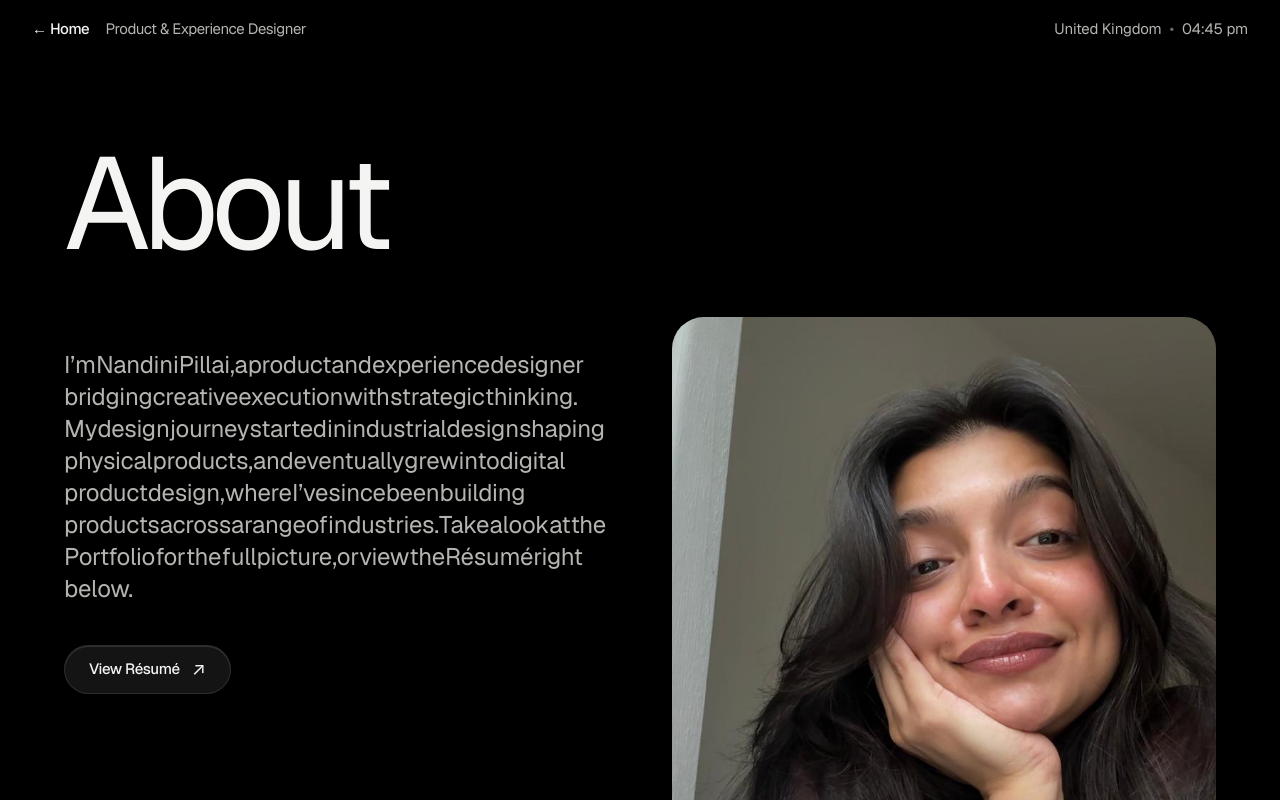
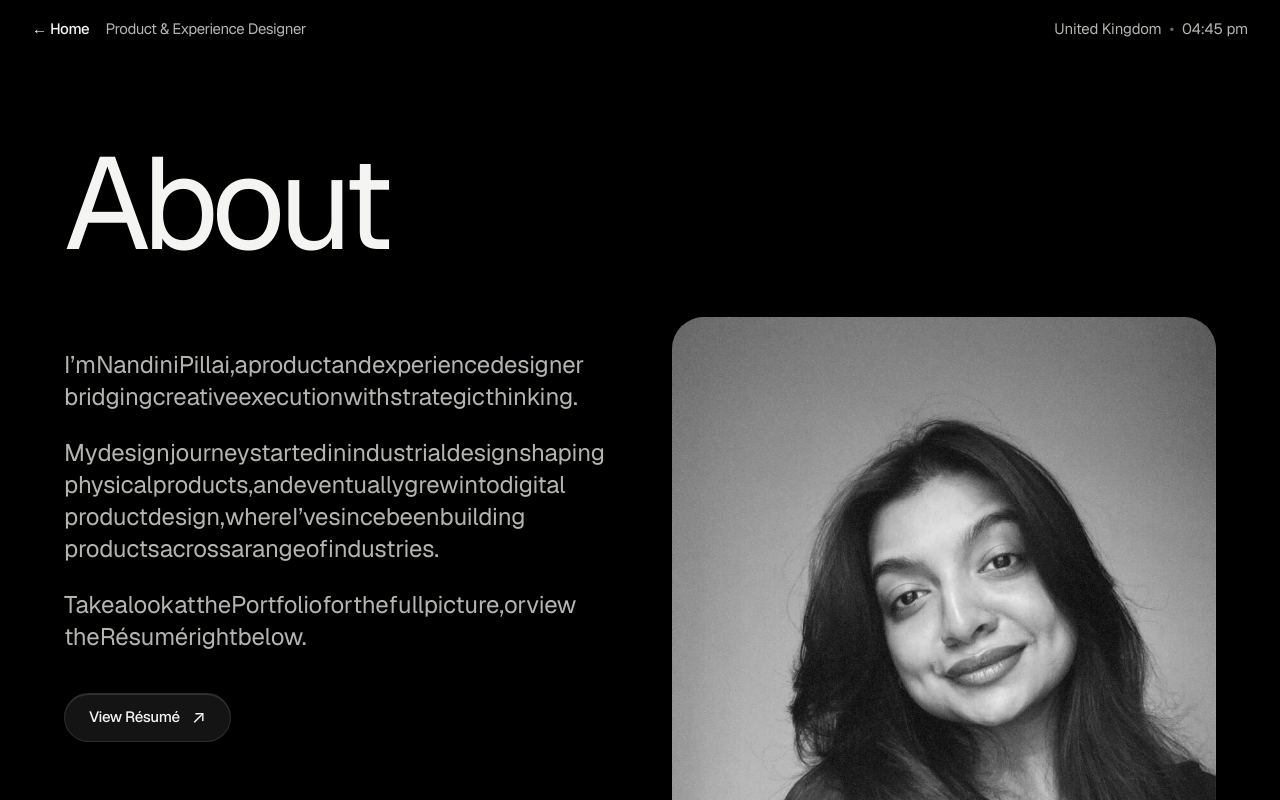
Before and after one commit to nandiniipillai/Portfolio, a Next.js app: page /about in a window 1280 px wide. Shown: the top 800 px of the page. Built offline with nearby package versions, Linux system fonts and the light colour scheme.

Commit message:
About: revert to B&W portrait, split intro into 3 spaced paragraphs (one sentence each)

```diff
--- a/app/about/page.jsx
+++ b/app/about/page.jsx
@@ -8,7 +8,7 @@ import Marquee from '@/components/Marquee';
 import ScrollReveal from '@/components/ScrollReveal';
 import { SITE } from '@/lib/site';
 
-function WordByWord({ text }) {
+function WordByWord({ text, baseDelay = 0 }) {
   const words = text.split(' ');
   return (
     <p className="text-fog text-xl md:text-2xl leading-relaxed">
@@ -18,7 +18,7 @@ function WordByWord({ text }) {
           initial={{ opacity: 0.16 }}
           whileInView={{ opacity: 1 }}
           viewport={{ once: true, margin: '-40px' }}
-          transition={{ duration: 0.5, delay: i * 0.015, ease: 'easeOut' }}
+          transition={{ duration: 0.5, delay: baseDelay + i * 0.015, ease: 'easeOut' }}
           className="inline-block"
         >
           {w}
@@ -26,6 +26,21 @@ function WordByWord({ text }) {
         </motion.span>
       ))}
     </p>
+  );
+}
+
+function IntroParagraphs({ text }) {
+  // Split on sentence-ending punctuation, keep each full sentence intact.
+  const sentences = (text.match(/[^.!?]+[.!?]+/g) || [text]).map((s) => s.trim());
+  let runningWordCount = 0;
+  return (
+    <div className="space-y-6">
+      {sentences.map((sentence, i) => {
+        const delay = runningWordCount * 0.015;
+        runningWordCount += sentence.split(' ').length;
+        return <WordByWord key={i} text={sentence} baseDelay={delay} />;
+      })}
+    </div>
   );
 }
 
@@ -42,7 +57,7 @@ export default function AboutPage() {
 
         <div className="mt-14 grid grid-cols-1 md:grid-cols-[1fr_1fr] gap-10 md:gap-16 items-start">
           <div className="md:pt-8">
-            <WordByWord text={SITE.aboutIntro} />
+            <IntroParagraphs text={SITE.aboutIntro} />
             <ScrollReveal>
               <a
                 href={SITE.resume}
@@ -62,12 +77,12 @@ export default function AboutPage() {
               style={{ aspectRatio: '546/685' }}
             >
               <Image
-                src={SITE.portraitAbout}
+                src={SITE.portrait}
                 alt="Nandini Pillai"
                 fill
                 sizes="(max-width: 768px) 100vw, 500px"
                 className="object-cover"
-                style={{ objectPosition: 'center 35%' }}
+                style={{ objectPosition: 'center 32%' }}
               />
             </div>
           </ScrollReveal>
```
